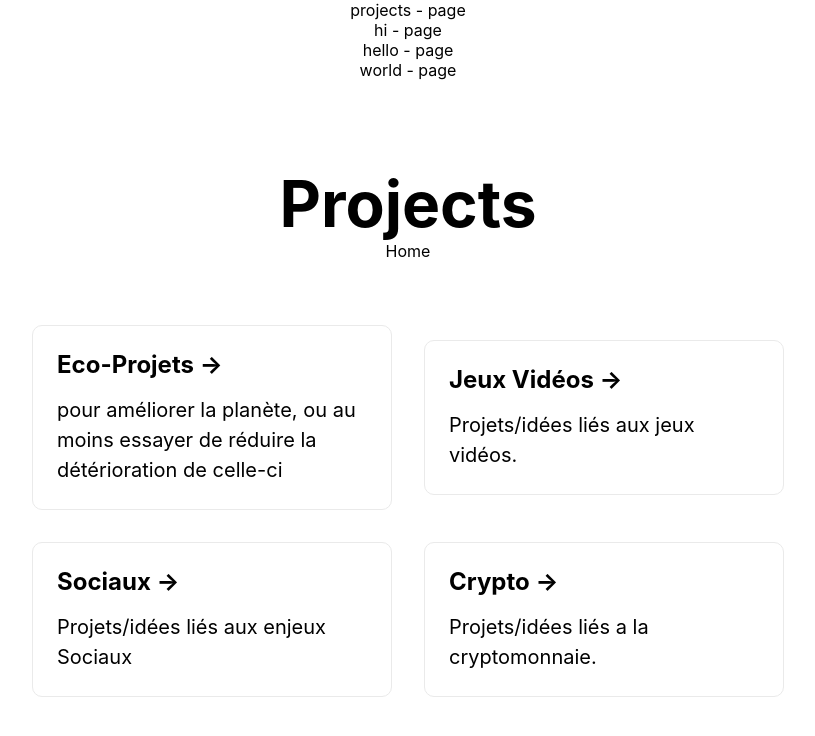
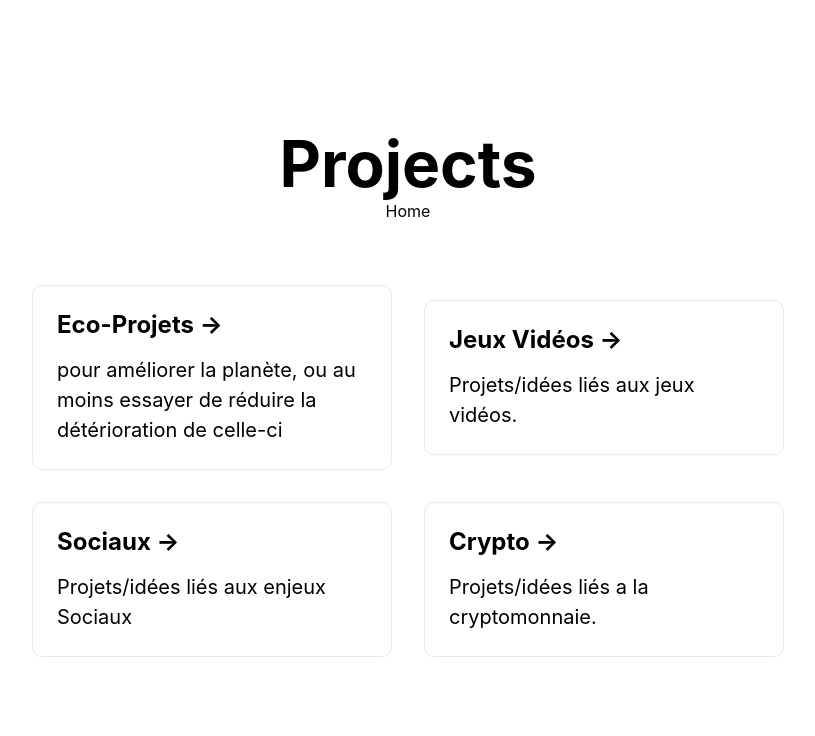
Before and after one commit to MecLoving/shawn-loder-inc, a Next.js app: page /projects in a window 1280 px wide. Shown: the top 736 px of the page, without its empty margins (232-1047 px from the left). Built offline with nearby package versions, Linux system fonts and the light colour scheme.

Commit message:
remove heading shit

```diff
--- a/pages/projects/index.js
+++ b/pages/projects/index.js
@@ -9,10 +9,7 @@ export default function Projects() {
         <title>Shawn Loder Inc</title>
         <link rel="icon" href="/favicon.ico" />
       </Head>
-      <Heading title={"projects"}/>
-      <Heading title={"hi"} />
-      <Heading title={"hello"} />
-      <Heading title={"world"} />
+
       <main>
         <h1 className="title">
           Projects
```
